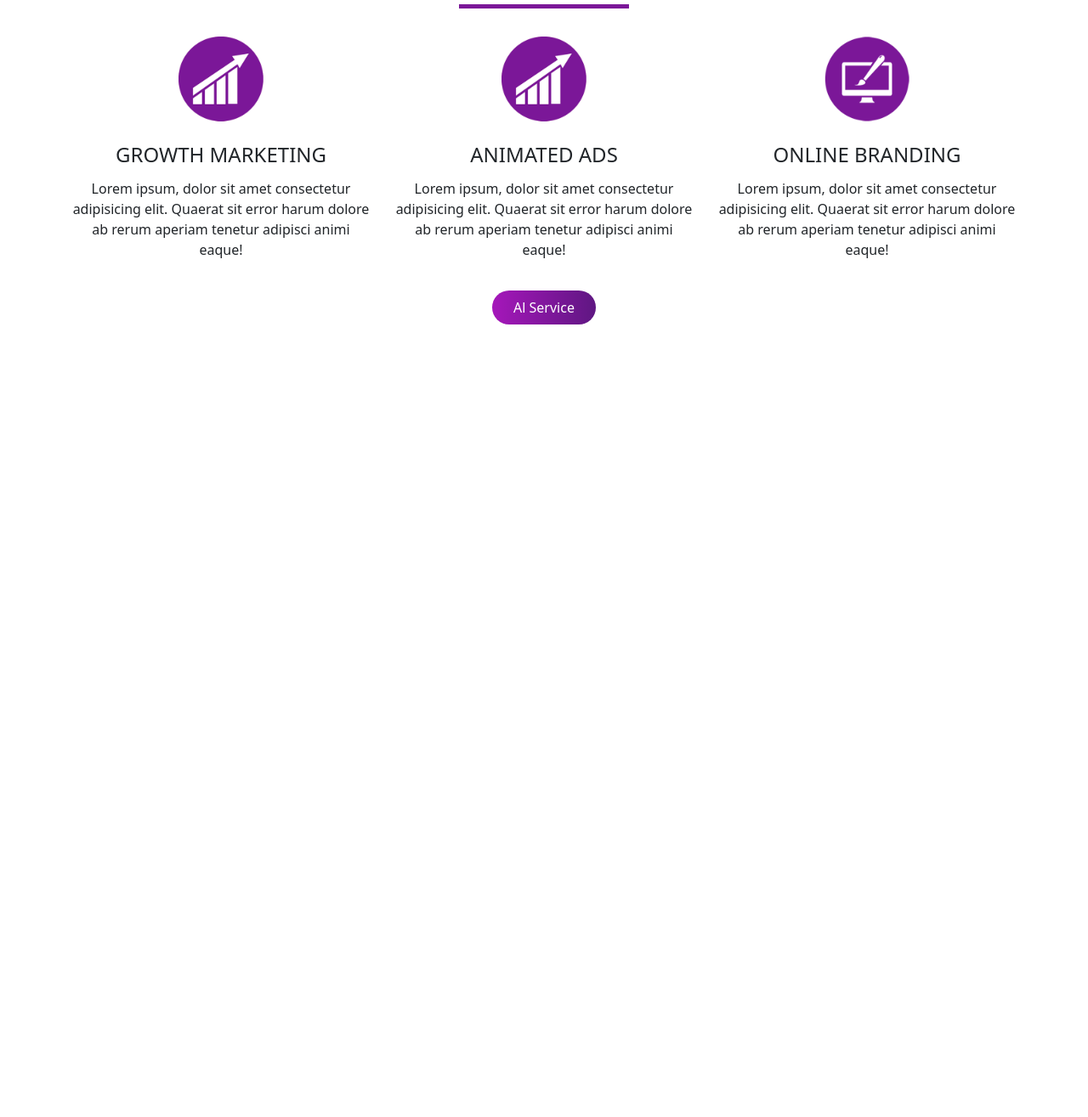
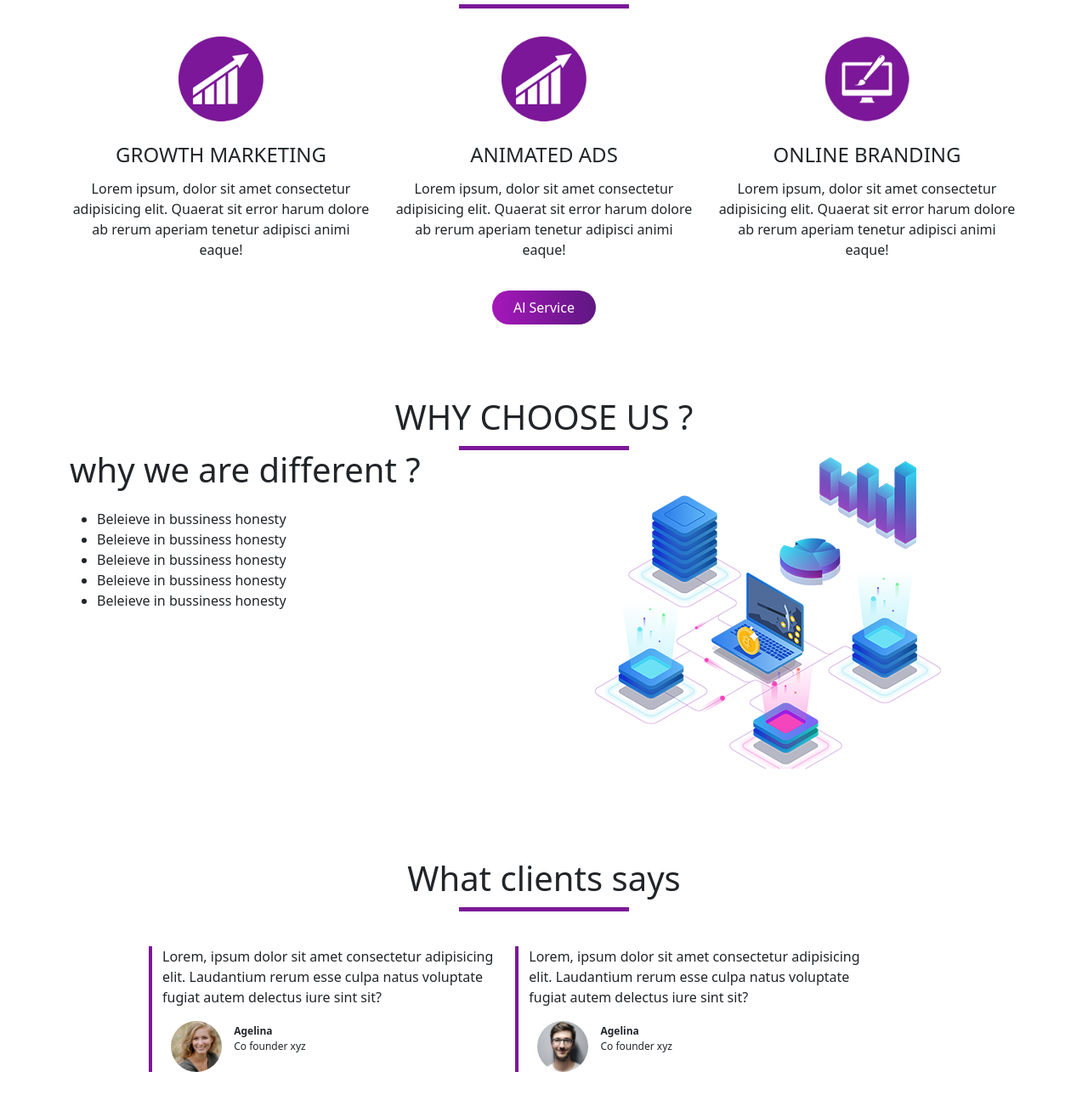
Before and after one commit to abdulalimsujon/html-css-bootstrap-ostad, a plain HTML site: page index.html in a window 1280 px wide. Shown: the part 858-2173 px from the top of the page at 85% size. Before the commit the page ends 1320 px from the top, so only its background shows below. Drawn offline with nearby package versions, Linux system fonts and the light colour scheme.

Commit message:
testimonials section

```diff
--- a/index.html
+++ b/index.html
@@ -35,8 +35,8 @@
                         <a class="nav-link active" aria-current="page" href="#">Home</a>
                         <a class="nav-link" href="#">Service</a>
                         <a class="nav-link" href="#">About Us</a>
-                        <a class="nav-link disabled" href="#" tabindex="-1">Testimonials</a>
-                        <a class="nav-link disabled" href="#" tabindex="-1">Contract Us</a>
+                        <a class="nav-link " href="#" tabindex="-1">Testimonials</a>
+                        <a class="nav-link" href="#" tabindex="-1">Contract Us</a>
                     </div>
                 </div>
             </div>
@@ -101,6 +101,60 @@
     <!----------------------------------------about us-------------------------------------------->
 
 
+    <section class="about-us">
+        <div class="container">
+            <h1 class="title text-center">WHY CHOOSE US ?</h1>
+            <div class="row">
+                <div class="col-md-6">
+                    <p class="about-title">why we are different ?</p>
+                    <ul>
+                        <li>Beleieve in bussiness honesty</li>
+                        <li>Beleieve in bussiness honesty</li>
+                        <li>Beleieve in bussiness honesty</li>
+                        <li>Beleieve in bussiness honesty</li>
+                        <li>Beleieve in bussiness honesty</li>
+                    </ul>
+                </div>
+                <div class="col-md-6">
+                    <img src="images/network.png" class="img-fluid" alt="">
+                </div>
+            </div>
+        </div>
+    </section>
+
+    <!-------------------------------------testimonials------------------------------------>
+
+    <section id="testimonials">
+        <div class="container ">
+            <h1 class="title text-center pb-5">What clients says</h1>
+
+            <div class="row offset-1">
+                <div class="col-md-5 testimonials">
+                    <p>Lorem, ipsum dolor sit amet consectetur adipisicing elit. Laudantium rerum esse culpa natus
+                        voluptate
+                        fugiat autem delectus iure sint sit?</p>
+                    <img src="images/user1.jpg" alt="">
+                    <p class='user-details'><b>Agelina</b><br>Co founder xyz</p>
+                </div>
+                <div class="col-md-5 testimonials">
+                    <p>Lorem, ipsum dolor sit amet consectetur adipisicing elit. Laudantium rerum esse culpa natus
+                        voluptate
+                        fugiat autem delectus iure sint sit?</p>
+                    <img src="images/user2.jpg" alt="">
+                    <p class='user-details'><b>Agelina</b><br>Co founder xyz</p>
+                </div>
+
+            </div>
+        </div>
+
+
+
+    </section>
+
+    <!---------------------------social media section----------------------------------------------->
+
+
+
 
 
 </body>
--- a/style.css
+++ b/style.css
@@ -91,3 +91,30 @@ body {
     border-radius: 20px;
     background-image: linear-gradient(to right, #a517ba, #5F1782);
 }
+
+.about-title {
+    font-size: 40px;
+    font-weight: 40px;
+}
+
+#testimonials {
+    margin: 100px 0;
+}
+
+.testimonials {
+    border-left: 4px solid #7b1798;
+    margin-top: 50px;
+    margin-bottom: 50px;
+}
+
+.testimonials img {
+    height: 60px;
+    width: 60px;
+    border-radius: 50%;
+    margin: 0 10px;
+}
+
+.user-details {
+    display: inline-block;
+    font-size: 12px;
+}
```
